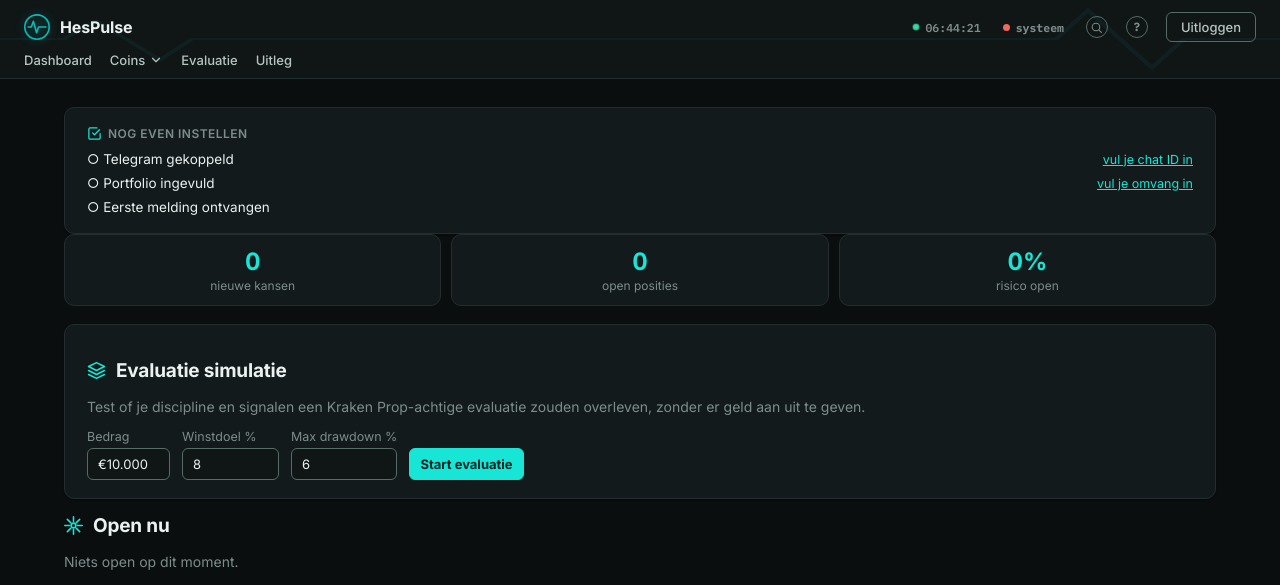
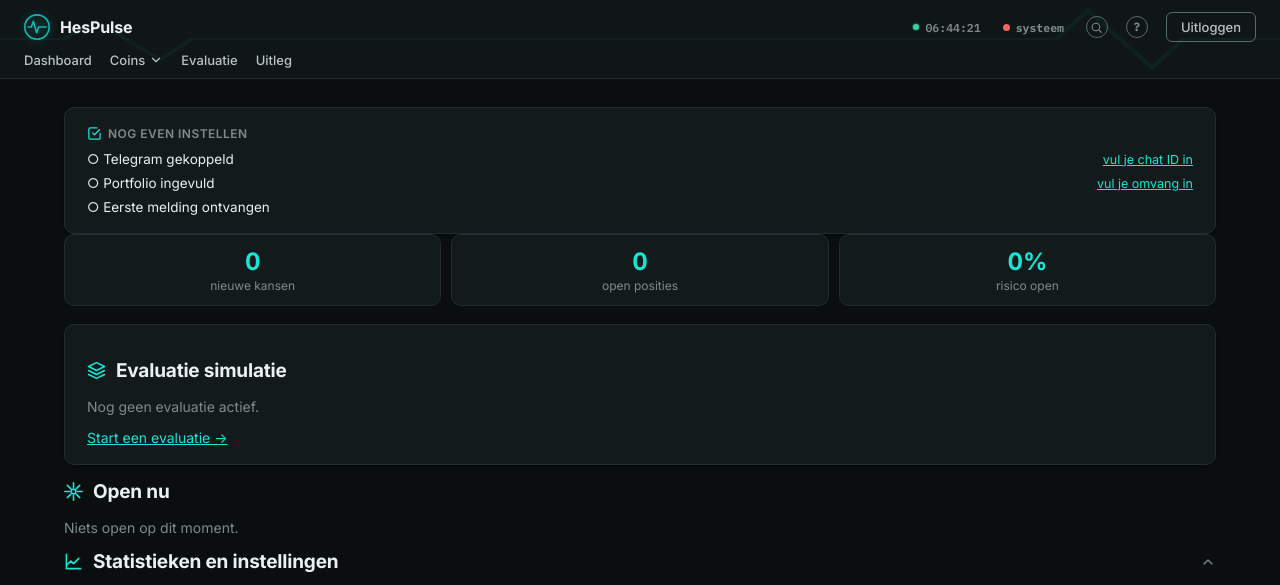
Before and after one commit to ramonhesrh-spec/Trade, a Python web app: template web/templates/dashboard.html in a window 1280 px wide. Shown: the top 585 px of the page. Run offline with Jinja, Linux system fonts and the light colour scheme; the template is opened without the code that fills it, so the values that code supplies are empty.

Commit message:
Dashboard: evaluatie-kaart ingekort tot samenvatting met link
De volledige weergave (balken, grafiek, uitleg, geschiedenis) staat nu
op de eigen /evaluatie-pagina.

Co-Authored-By: Claude Sonnet 5 <noreply@anthropic.com>
Claude-Session: https://claude.ai/code/session_01XPKnbxK35Sy5FydjYnrM9Q

```diff
--- a/web/templates/dashboard.html
+++ b/web/templates/dashboard.html
@@ -42,71 +42,16 @@
 </section>
 
 {% if eval_display %}
-<section class="card {{ 'risk-pulse' if eval_display.status == 'actief' and (eval_daily_loss_used_pct >= 85 or eval_drawdown_used_pct >= 85) else '' }} {{ 'eval-reveal-pass' if eval_display.status == 'geslaagd' else ('eval-reveal-fail' if eval_display.status == 'mislukt' else '') }}" style="--i: 1" id="prop-eval-card">
+<section class="card" style="--i: 1">
   <h2><svg class="h2-icon" viewBox="0 0 24 24" fill="none" stroke="currentColor" stroke-width="2" stroke-linecap="round" stroke-linejoin="round" aria-hidden="true"><path d="M12 2 2 7l10 5 10-5-10-5z"/><path d="m2 17 10 5 10-5"/><path d="m2 12 10 5 10-5"/></svg>Evaluatie simulatie</h2>
-  <div class="prop-eval-head">
-    <span class="muted">€{{ "{:,.0f}".format(eval_display.tier_amount).replace(",", ".") }} tier · dag {{ eval_day_number }}{% if eval_display.status != 'actief' %} · {{ eval_display.status }}{% endif %}</span>
-    <span class="mono">€{{ "%.2f"|format(eval_display.current_balance) }}</span>
-  </div>
-
-  <div class="risk-gauge">
-    <div class="risk-gauge-head"><span class="muted">Dagverlies opgebruikt</span><span class="mono">{{ "%.0f"|format(eval_daily_loss_used_pct) }}%</span></div>
-    <div class="risk-gauge-bar">
-      <div class="risk-gauge-fill {{ 'risk-high' if eval_daily_loss_used_pct >= 85 else ('risk-mid' if eval_daily_loss_used_pct >= 60 else '') }}"
-           style="width: {{ [eval_daily_loss_used_pct, 100] | min }}%"></div>
-    </div>
-  </div>
-
-  <div class="risk-gauge">
-    <div class="risk-gauge-head"><span class="muted">Drawdown opgebruikt</span><span class="mono">{{ "%.0f"|format(eval_drawdown_used_pct) }}%</span></div>
-    <div class="risk-gauge-bar">
-      <div class="risk-gauge-fill {{ 'risk-high' if eval_drawdown_used_pct >= 85 else ('risk-mid' if eval_drawdown_used_pct >= 60 else '') }}"
-           style="width: {{ [eval_drawdown_used_pct, 100] | min }}%"></div>
-    </div>
-  </div>
-
-  <div class="risk-gauge">
-    <div class="risk-gauge-head"><span class="muted">Winstdoel</span><span class="mono">{{ "%.0f"|format(eval_profit_progress_pct) }}%</span></div>
-    <div class="risk-gauge-bar">
-      <div class="risk-gauge-fill goal-fill" style="width: {{ [eval_profit_progress_pct, 100] | min }}%"></div>
-    </div>
-  </div>
-
-  {% if eval_daily_results %}
-  <div class="prop-eval-days">
-    {% for day in eval_daily_results %}
-    <span class="heat-cell heat-level-{{ day.level }}" title="{{ day.date }}: €{{ '%.2f'|format(day.value) }}"></span>
-    {% endfor %}
-  </div>
-  {% endif %}
-
-  {% if eval_display.status == 'actief' %}
-  <form method="post" action="/evaluatie/stop" class="prop-eval-stop">
-    <button type="submit" class="button-reset">Stoppen</button>
-  </form>
-  {% elif eval_display.closed_reason %}
-  <p class="muted" style="font-size: 12px; margin-top: 10px;">{{ eval_display.closed_reason }}</p>
-  {% endif %}
+  <p class="muted" style="margin: 0 0 6px;">€{{ "{:,.0f}".format(eval_display.tier_amount).replace(",", ".") }} tier · €{{ "%.2f"|format(eval_display.current_balance) }}{% if eval_display.status != 'actief' %} · {{ eval_display.status }}{% endif %}</p>
+  <a href="/evaluatie">Bekijk evaluatie →</a>
 </section>
 {% else %}
 <section class="card" style="--i: 1">
   <h2><svg class="h2-icon" viewBox="0 0 24 24" fill="none" stroke="currentColor" stroke-width="2" stroke-linecap="round" stroke-linejoin="round" aria-hidden="true"><path d="M12 2 2 7l10 5 10-5-10-5z"/><path d="m2 17 10 5 10-5"/><path d="m2 12 10 5 10-5"/></svg>Evaluatie simulatie</h2>
-  <p class="muted">Test of je discipline en signalen een Kraken Prop-achtige evaluatie zouden overleven, zonder er geld aan uit te geven.</p>
-  <form method="post" action="/evaluatie/start" class="prop-eval-start">
-    <label>Bedrag
-      <select name="tier_amount">
-        <option value="5000">€5.000</option>
-        <option value="10000" selected>€10.000</option>
-        <option value="25000">€25.000</option>
-        <option value="50000">€50.000</option>
-        <option value="100000">€100.000</option>
-        <option value="200000">€200.000</option>
-      </select>
-    </label>
-    <label>Winstdoel % <input type="number" name="profit_target_pct" value="8" min="1" max="50" step="0.5" required></label>
-    <label>Max drawdown % <input type="number" name="max_drawdown_pct" value="6" min="1" max="50" step="0.5" required></label>
-    <button type="submit">Start evaluatie</button>
-  </form>
+  <p class="muted">Nog geen evaluatie actief.</p>
+  <a href="/evaluatie">Start een evaluatie →</a>
 </section>
 {% endif %}
 
```
